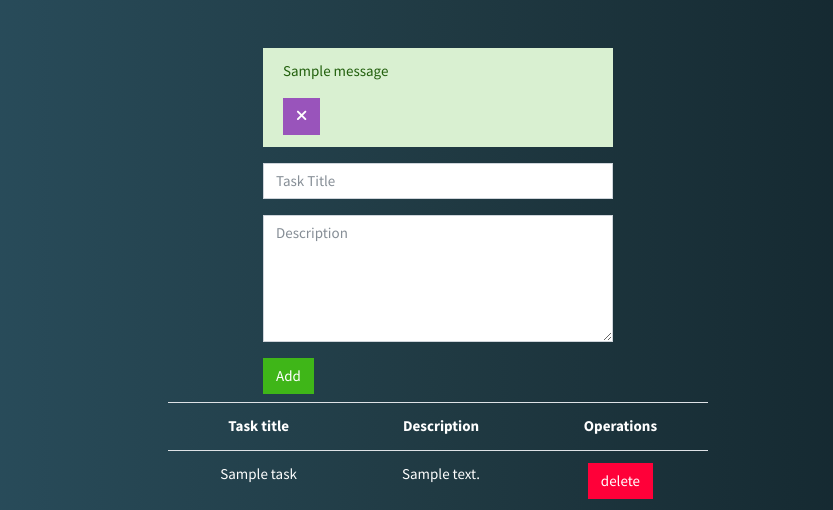
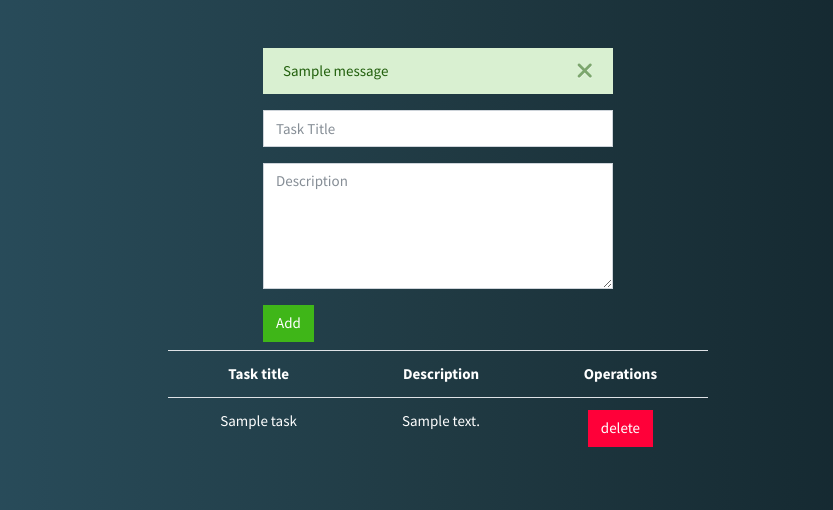
Before and after one commit to Me-Mario-L/Procrastinator_app, a Flask app: page / in a window 1280 px wide. Shown: the part 55-565 px from the top of the page, without its empty margins (202-1035 px from the left). Run offline with Flask 2, Linux system fonts and the light colour scheme; tables that the repository leaves empty or names only in its code hold one stand-in row (values such as "Sample post"); one stand-in notice (Sample message) is shown; some libraries are stand-ins or nearby versions.

Commit message:
solucion del posicionamiento del boton de la alerta

```diff
--- a/templates/main.html
+++ b/templates/main.html
@@ -41,8 +41,8 @@
         {% if messages %}
         {% for message in messages %}
         <div class="alert alert-success alert-dismissible fade show" role="alert">
-          <p>{{message}}</p>
-          <button type="button" class="btn btn-info" data-bs-dismiss="alert" aria-label="Close"><i
+          {{message}}
+          <button type="button" class="close" data-bs-dismiss="alert" aria-label="Close"><i
               class="fas fa-times"></i></button>
         </div>
         {% endfor %}
@@ -101,7 +101,9 @@
     </div>
   </div>
 
-  <script src="https://cdn.jsdelivr.net/npm/bootstrap@5.0.0-beta1/dist/js/bootstrap.bundle.min.js" integrity="sha384-ygbV9kiqUc6oa4msXn9868pTtWMgiQaeYH7/t7LECLbyPA2x65Kgf80OJFdroafW" crossorigin="anonymous"></script>
+  <script src="https://cdn.jsdelivr.net/npm/bootstrap@5.0.0-beta1/dist/js/bootstrap.bundle.min.js"
+    integrity="sha384-ygbV9kiqUc6oa4msXn9868pTtWMgiQaeYH7/t7LECLbyPA2x65Kgf80OJFdroafW"
+    crossorigin="anonymous"></script>
 
 </body>
 
```
Also changed, not shown: static/css/style.css (line endings or trailing spaces).
